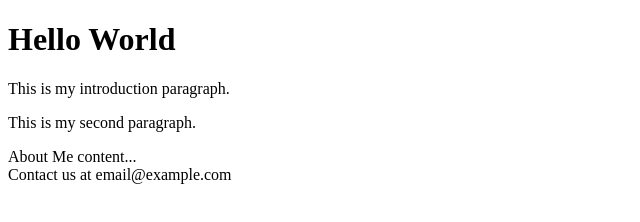
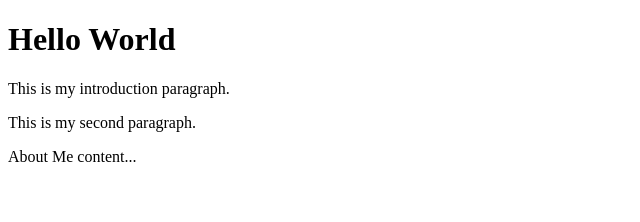
Before and after one commit to Mahalakshmi-Vetrivel/project-html, a plain HTML site: page project-html/index.html in a window 1280 px wide. Shown: the whole page, without its empty margins (0-640 px from the left). Drawn offline with Linux system fonts and the light colour scheme.

Commit message:
modified branch contact

```diff
--- a/project-html/index.html
+++ b/project-html/index.html
@@ -9,6 +9,5 @@
   <p>This is my introduction paragraph.</p>
   <p>This is my second paragraph.</p>
   <section id="about">About Me content...</section>
-  <footer>Contact us at email@example.com</footer>
 </body>
 </html>
```
